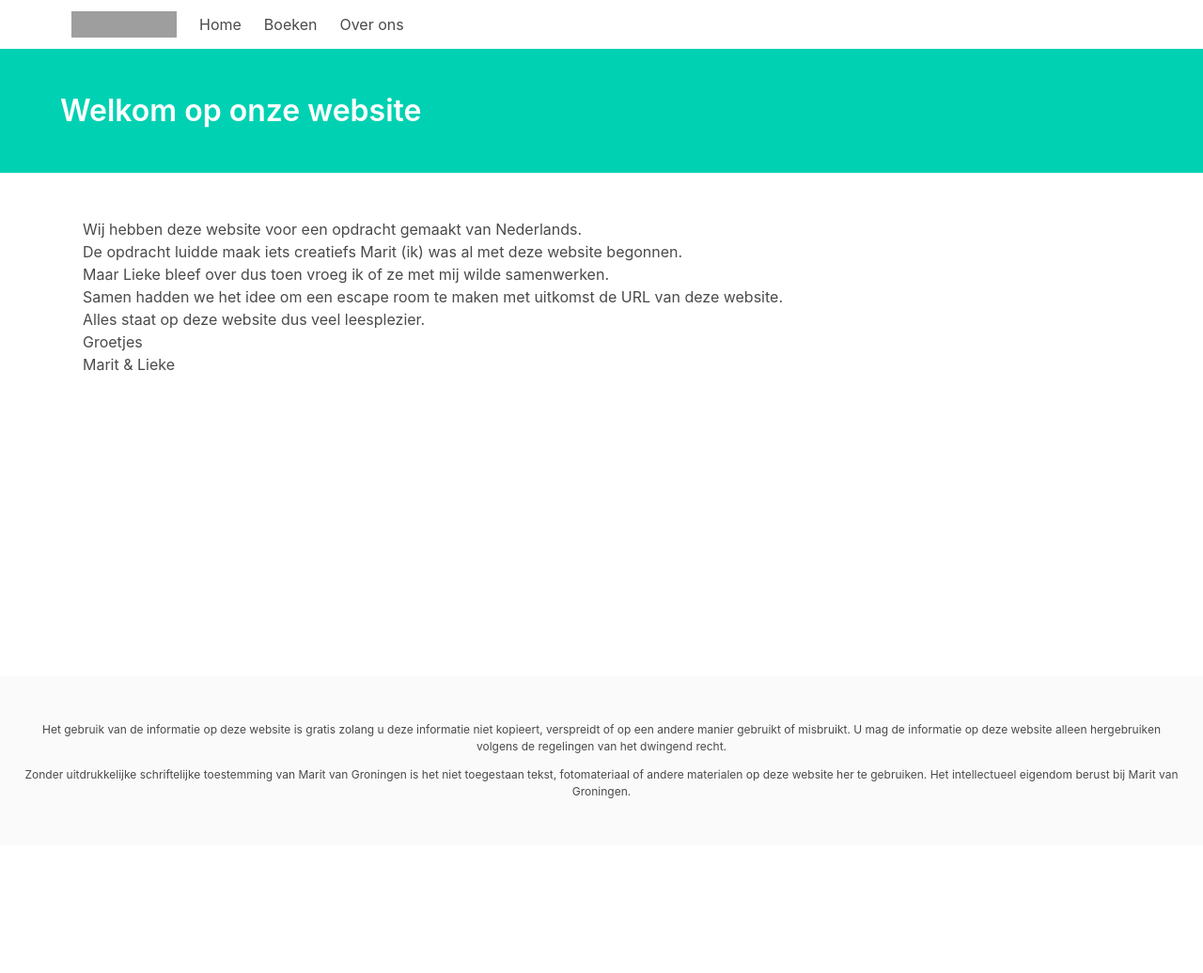
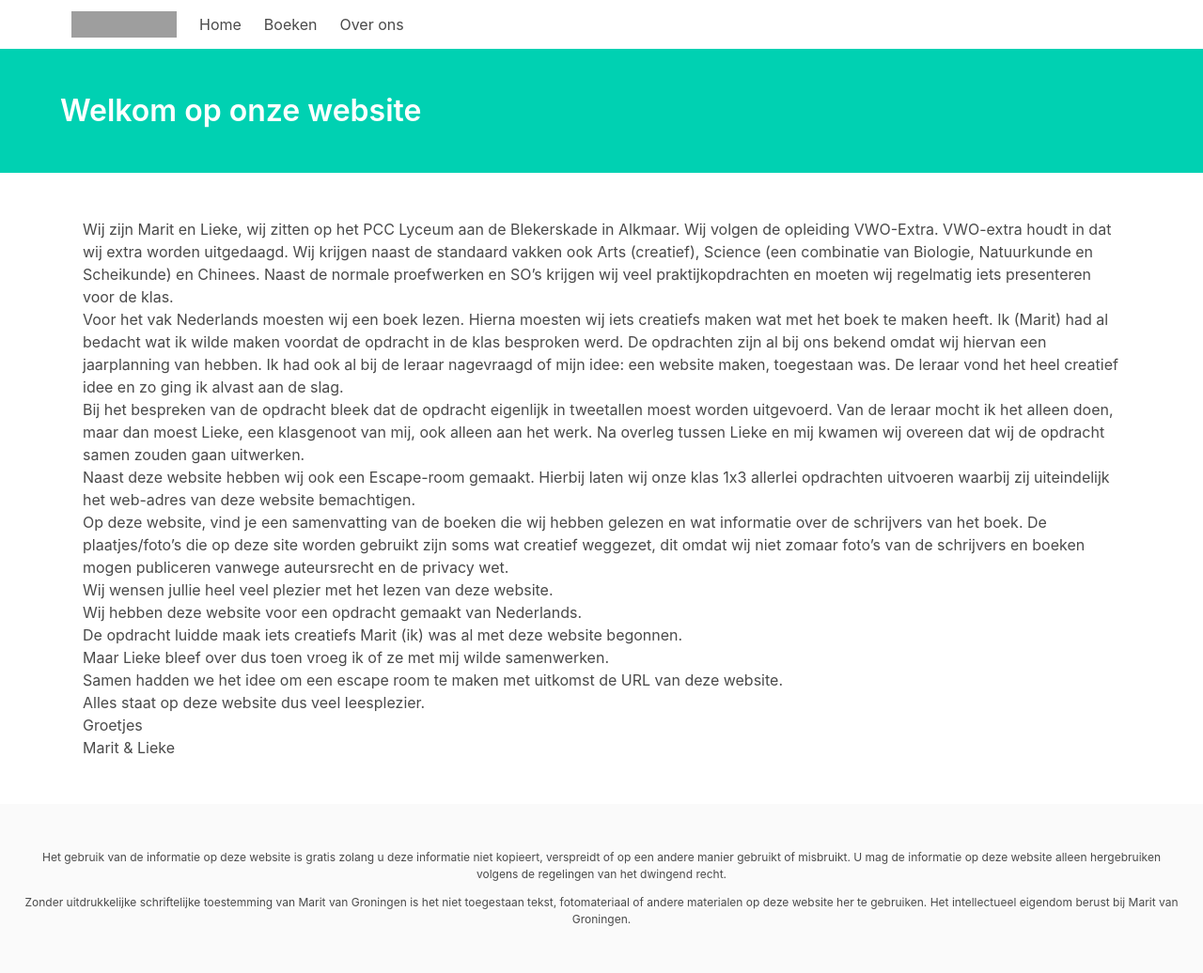
Before and after one commit to groninge01/marit, a Jekyll site: the page built from pages/index.md, in a window 1280 px wide. Shown: the whole page at 94% size. Built offline with Jekyll 4.4.1, drawn with Linux system fonts in a browser that asks for light colours; nearby versions of some CDN libraries; a script that is not in the unit is left out; before the commit the page ends 900 px from its top, so only the background shows below that; grey boxes are pictures that could not be loaded.

Commit message:
Update Page “index”

```diff
--- a/pages/index.md
+++ b/pages/index.md
@@ -5,6 +5,20 @@ permalink: /
 section: home
 intro_paragraph: ''
 ---
+Wij zijn Marit en Lieke, wij zitten op het PCC Lyceum aan de Blekerskade in Alkmaar. Wij volgen de opleiding VWO-Extra. VWO-extra houdt in dat wij extra worden uitgedaagd. Wij krijgen naast de standaard vakken ook Arts (creatief), Science (een combinatie van Biologie, Natuurkunde en Scheikunde) en Chinees. Naast de normale proefwerken en SO's krijgen wij veel praktijkopdrachten en moeten wij regelmatig iets presenteren voor de klas.
+
+Voor het vak Nederlands moesten wij een boek lezen. Hierna moesten wij iets creatiefs maken wat met het boek te maken heeft. Ik (Marit) had al bedacht wat ik wilde maken voordat de opdracht in de klas besproken werd. De opdrachten zijn al bij ons bekend omdat wij hiervan een jaarplanning van hebben. Ik had ook al bij de leraar nagevraagd of mijn idee: een website maken, toegestaan was. De leraar vond het heel creatief idee en zo ging ik alvast aan de slag.
+
+Bij het bespreken van de opdracht bleek dat de opdracht eigenlijk in tweetallen moest worden uitgevoerd. Van de leraar mocht ik het alleen doen, maar dan moest Lieke, een klasgenoot van mij, ook alleen aan het werk. Na overleg tussen Lieke en mij kwamen wij overeen dat wij de opdracht samen zouden gaan uitwerken.
+
+Naast deze website hebben wij ook een Escape-room gemaakt. Hierbij laten wij onze klas 1x3 allerlei opdrachten uitvoeren waarbij zij uiteindelijk het web-adres van deze website bemachtigen.
+
+Op deze website, vind je een samenvatting van de boeken die wij hebben gelezen en wat informatie over de schrijvers van het boek. De plaatjes/foto's die op deze site worden gebruikt zijn soms wat creatief weggezet, dit omdat wij niet zomaar foto's van de schrijvers en boeken mogen publiceren vanwege auteursrecht en de privacy wet.
+
+Wij wensen jullie heel veel plezier met het lezen van deze website.
+
+
+
 Wij hebben deze website voor een opdracht gemaakt van Nederlands.
 
 De opdracht luidde maak iets creatiefs Marit (ik) was al met deze website begonnen.
```
